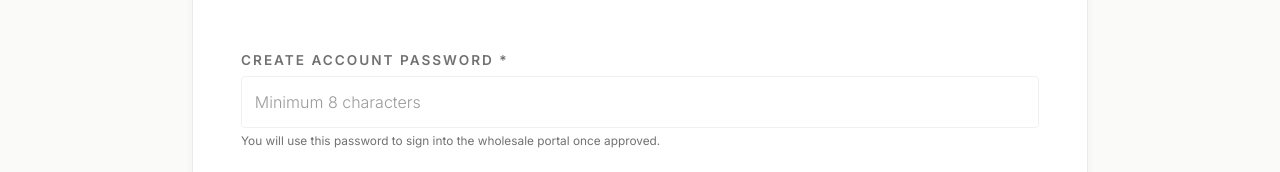
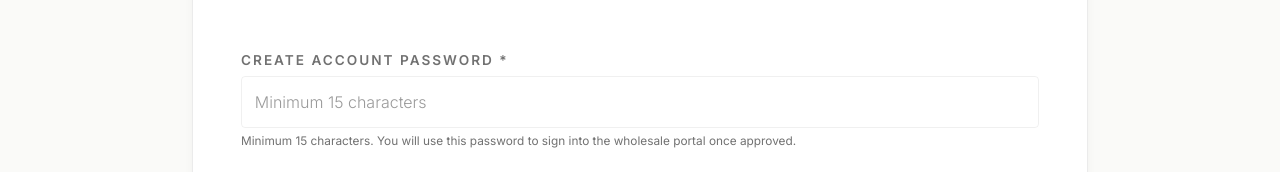
Before and after one commit to simba435/smoothbirthsite, a plain HTML site: page wholesale-staging.html in a window 1280 px wide. Shown: the part 1220-1392 px from the top of the page. Drawn offline with nearby package versions, Linux system fonts and the light colour scheme; a web font is replaced by a local one.

Commit message:
Update password input minlength to 15 to match Clerk production policy

```diff
--- a/wholesale-staging.html
+++ b/wholesale-staging.html
@@ -580,8 +580,8 @@
 
                     <div class="form-group" style="margin-bottom: 1.5rem;">
                         <label for="reg-password" style="font-size: 0.85rem; font-weight: 600; display: block; margin-bottom: 0.3rem;">Create Account Password *</label>
-                        <input type="password" id="reg-password" name="password" required minlength="8" placeholder="Minimum 8 characters" style="width: 100%; padding: 0.8rem; border: 1px solid var(--border-light); border-radius: 4px;">
-                        <span style="font-size: 0.74rem; color: var(--text-light); display: block; margin-top: 0.25rem;">You will use this password to sign into the wholesale portal once approved.</span>
+                        <input type="password" id="reg-password" name="password" required minlength="15" placeholder="Minimum 15 characters" style="width: 100%; padding: 0.8rem; border: 1px solid var(--border-light); border-radius: 4px;">
+                        <span style="font-size: 0.74rem; color: var(--text-light); display: block; margin-top: 0.25rem;">Minimum 15 characters. You will use this password to sign into the wholesale portal once approved.</span>
                     </div>
 
                     <div class="form-group" style="margin-bottom: 1.5rem;">
```
Also changed, not shown: wholesale.html (+2 -2 lines).
